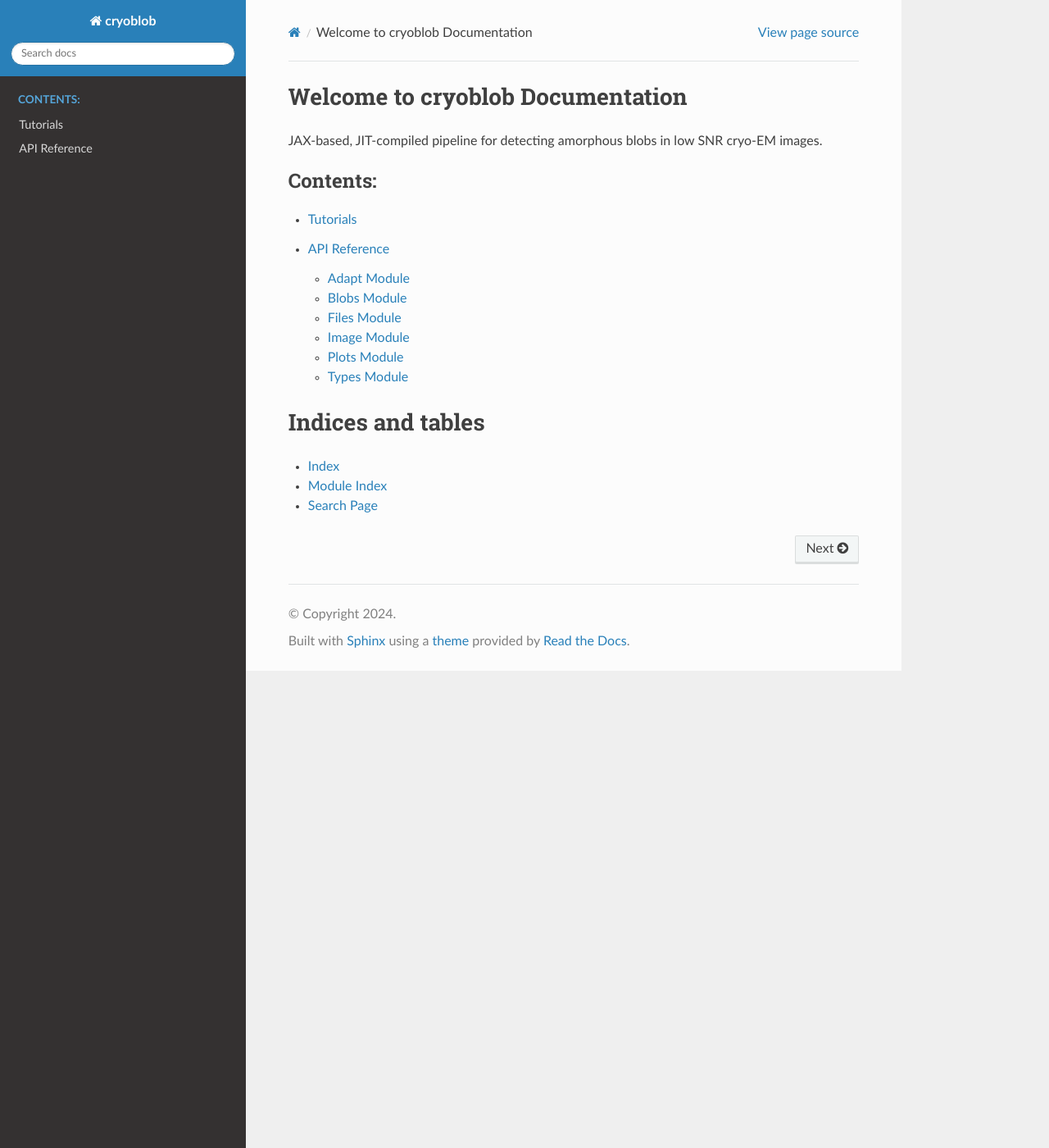
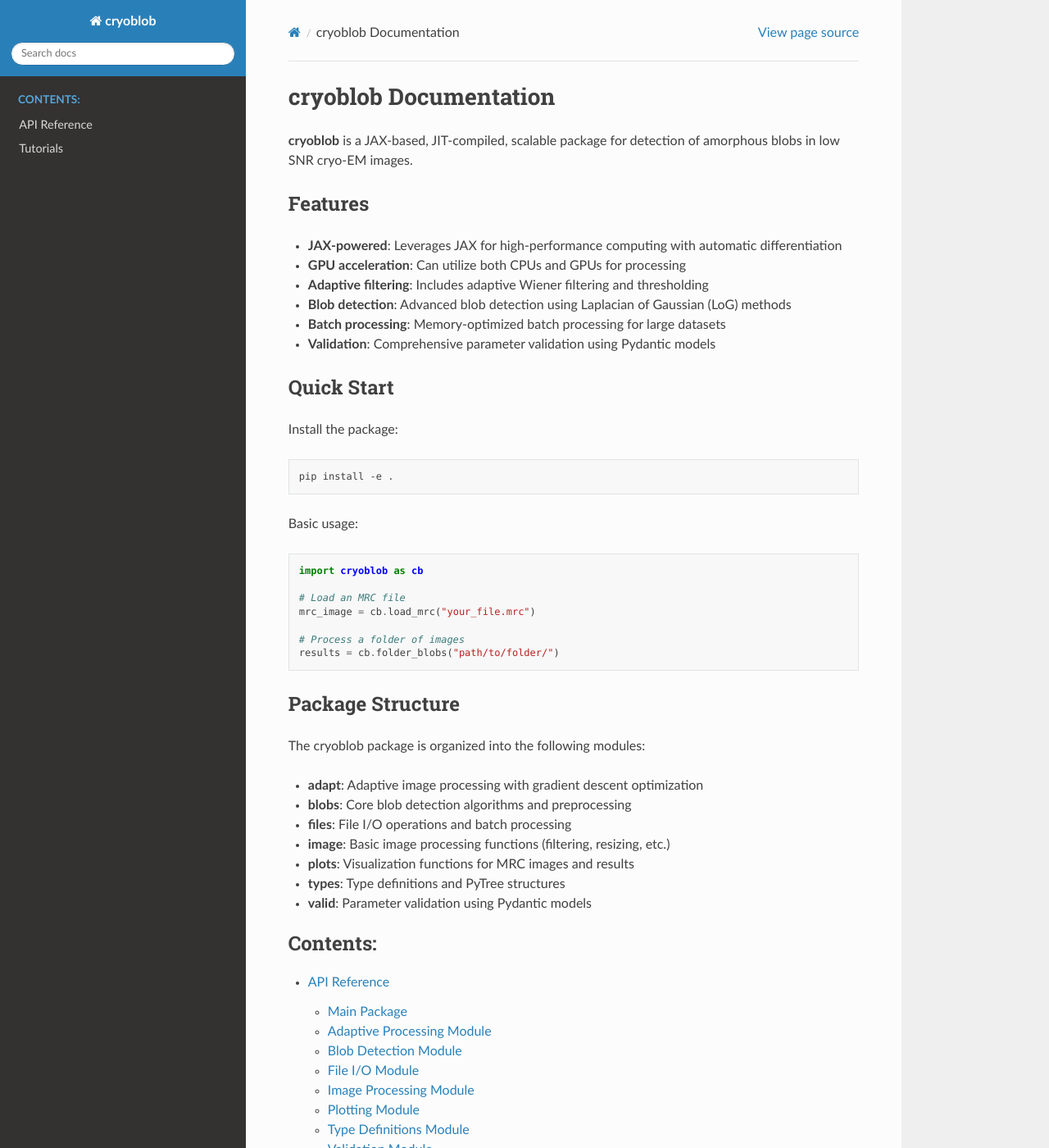
Before and after one commit to debangshu-mukherjee/cryoblob, a Sphinx documentation site: the page built from docs/source/index.rst, in a window 1280 px wide and 1400 px high. Shown: the whole window at 82% size. Built offline with Sphinx 7.4.7 and the Read the Docs theme 3.1.0, drawn with Linux system fonts in a browser that asks for light colours; pages that are not in the unit, such as notebooks, are missing from menus; some of the changed text lies outside the part shown.

Commit message:
Updating docs

```diff
--- a/docs/source/api_reference.rst
+++ b/docs/source/api_reference.rst
@@ -1,5 +1,10 @@
 API Reference
 =============
+
+This section provides detailed documentation for all modules in the cryoblob package.
+
+Main Package
+------------
 
 .. automodule:: cryoblob
    :members:
@@ -8,8 +13,8 @@
    :imported-members:
    :member-order: bysource
 
-Adapt Module
-------------
+Adaptive Processing Module
+--------------------------
 
 .. automodule:: cryoblob.adapt
    :members:
@@ -17,8 +22,8 @@
    :show-inheritance:
    :member-order: bysource
 
-Blobs Module
-------------
+Blob Detection Module
+---------------------
 
 .. automodule:: cryoblob.blobs
    :members:
@@ -26,8 +31,8 @@
    :show-inheritance:
    :member-order: bysource
 
-Files Module
-------------
+File I/O Module
+---------------
 
 .. automodule:: cryoblob.files
    :members:
@@ -35,8 +40,8 @@
    :show-inheritance:
    :member-order: bysource
 
-Image Module
-------------
+Image Processing Module
+-----------------------
 
 .. automodule:: cryoblob.image
    :members:
@@ -44,8 +49,8 @@
    :show-inheritance:
    :member-order: bysource
 
-Plots Module
-------------
+Plotting Module
+---------------
 
 .. automodule:: cryoblob.plots
    :members:
@@ -53,11 +58,20 @@
    :show-inheritance:
    :member-order: bysource
 
-Types Module
-------------
+Type Definitions Module
+-----------------------
 
 .. automodule:: cryoblob.types
    :members:
    :undoc-members:
    :show-inheritance:
    :member-order: bysource
+
+Validation Module
+-----------------
+
+.. automodule:: cryoblob.valid
+   :members:
+   :undoc-members:
+   :show-inheritance:
+   :member-order: bysource
--- a/docs/source/conf.py
+++ b/docs/source/conf.py
@@ -1,17 +1,21 @@
 import os
 import sys
 
-# Add project root directory to sys.path (two levels up)
+# Add project root directory to sys.path (two levels up from docs/source)
+sys.path.insert(0, os.path.abspath("../../src"))
 sys.path.insert(0, os.path.abspath("../.."))
 
 project = "cryoblob"
-copyright = "2024"
-author = "Your Name"
+copyright = "2024, Debangshu Mukherjee, Alexis N. Williams"
+author = "Debangshu Mukherjee, Alexis N. Williams"
+release = "2025.5.22"
 
 extensions = [
     "sphinx.ext.autodoc",
     "sphinx.ext.napoleon",
     "sphinx.ext.viewcode",
+    "sphinx.ext.intersphinx",
+    "sphinx.ext.githubpages",
     "nbsphinx",
 ]
 
@@ -19,14 +23,63 @@
 exclude_patterns = []
 
 html_theme = "sphinx_rtd_theme"
-# html_static_path = ['_static']
+html_static_path = []
 
-# nbsphinx configuration for notebooks outside docs/source
-nbsphinx_execute = "auto"  # 'never' if no auto execution desired
+# Napoleon settings for Google/NumPy style docstrings
+napoleon_google_docstring = True
+napoleon_numpy_docstring = True
+napoleon_include_init_with_doc = False
+napoleon_include_private_with_doc = False
+napoleon_include_special_with_doc = True
+napoleon_use_admonition_for_examples = False
+napoleon_use_admonition_for_notes = False
+napoleon_use_admonition_for_references = False
+napoleon_use_ivar = False
+napoleon_use_param = True
+napoleon_use_rtype = True
+napoleon_preprocess_types = False
+napoleon_type_aliases = None
+napoleon_attr_annotations = True
 
-# Explicit mapping of notebooks from top-level tutorials folder
-nbsphinx_notebooks = {
-    "tutorials/notebook1": "../../tutorials/notebook1.ipynb",
-    "tutorials/notebook2": "../../tutorials/notebook2.ipynb",
-    # add further notebooks here explicitly
+# Autodoc settings
+autodoc_default_options = {
+    'members': True,
+    'member-order': 'bysource',
+    'special-members': '__init__',
+    'undoc-members': True,
+    'exclude-members': '__weakref__'
 }
+
+# Type hints
+autodoc_typehints = "description"
+autodoc_typehints_description_target = "documented"
+
+# nbsphinx configuration for notebooks
+nbsphinx_execute = "never"  # Don't execute notebooks during build
+nbsphinx_allow_errors = True
+
+# Intersphinx mapping for external docs
+intersphinx_mapping = {
+    'python': ('https://docs.python.org/3/', None),
+    'numpy': ('https://numpy.org/doc/stable/', None),
+    'jax': ('https://jax.readthedocs.io/en/latest/', None),
+}
+
+# Mock imports for dependencies that might not be available during doc build
+autodoc_mock_imports = [
+    'jax',
+    'jax.numpy',
+    'jaxtyping',
+    'beartype',
+    'mrcfile',
+    'matplotlib',
+    'matplotlib.pyplot',
+    'matplotlib_scalebar',
+    'pandas',
+    'tqdm',
+    'pydantic',
+    'chex',
+]
+
+# Suppress warnings
+suppress_warnings = ['autodoc.import_error']
--- a/docs/source/index.rst
+++ b/docs/source/index.rst
@@ -1,16 +1,60 @@
-Welcome to cryoblob Documentation
-==================================
+cryoblob Documentation
+======================
 
-JAX-based, JIT-compiled pipeline for detecting amorphous blobs in low SNR cryo-EM images.
+**cryoblob** is a JAX-based, JIT-compiled, scalable package for detection of amorphous blobs in low SNR cryo-EM images.
+
+Features
+--------
+
+* **JAX-powered**: Leverages JAX for high-performance computing with automatic differentiation
+* **GPU acceleration**: Can utilize both CPUs and GPUs for processing
+* **Adaptive filtering**: Includes adaptive Wiener filtering and thresholding
+* **Blob detection**: Advanced blob detection using Laplacian of Gaussian (LoG) methods
+* **Batch processing**: Memory-optimized batch processing for large datasets
+* **Validation**: Comprehensive parameter validation using Pydantic models
+
+Quick Start
+-----------
+
+Install the package:
+
+.. code-block:: bash
+
+   pip install -e .
+
+Basic usage:
+
+.. code-block:: python
+
+   import cryoblob as cb
+
+   # Load an MRC file
+   mrc_image = cb.load_mrc("your_file.mrc")
+
+   # Process a folder of images
+   results = cb.folder_blobs("path/to/folder/")
+
+Package Structure
+-----------------
+
+The cryoblob package is organized into the following modules:
+
+* **adapt**: Adaptive image processing with gradient descent optimization
+* **blobs**: Core blob detection algorithms and preprocessing
+* **files**: File I/O operations and batch processing
+* **image**: Basic image processing functions (filtering, resizing, etc.)
+* **plots**: Visualization functions for MRC images and results
+* **types**: Type definitions and PyTree structures
+* **valid**: Parameter validation using Pydantic models
 
 .. toctree::
    :maxdepth: 2
    :caption: Contents:
 
+   api_reference
    tutorials
-   api_reference
 
-Indices and tables
+Indices and Tables
 ==================
 
 * :ref:`genindex`
```
Also changed, not shown: docs/source/tutorials.rst (+7 -6 lines), 1 other file.
